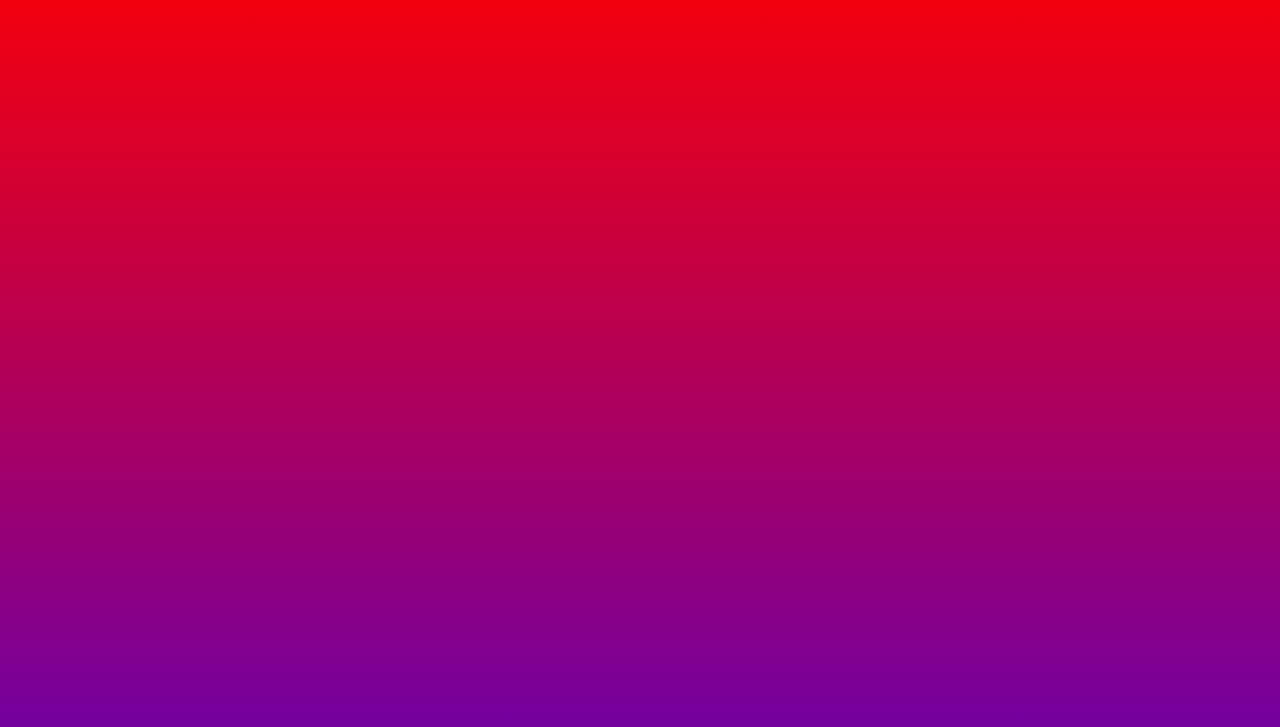
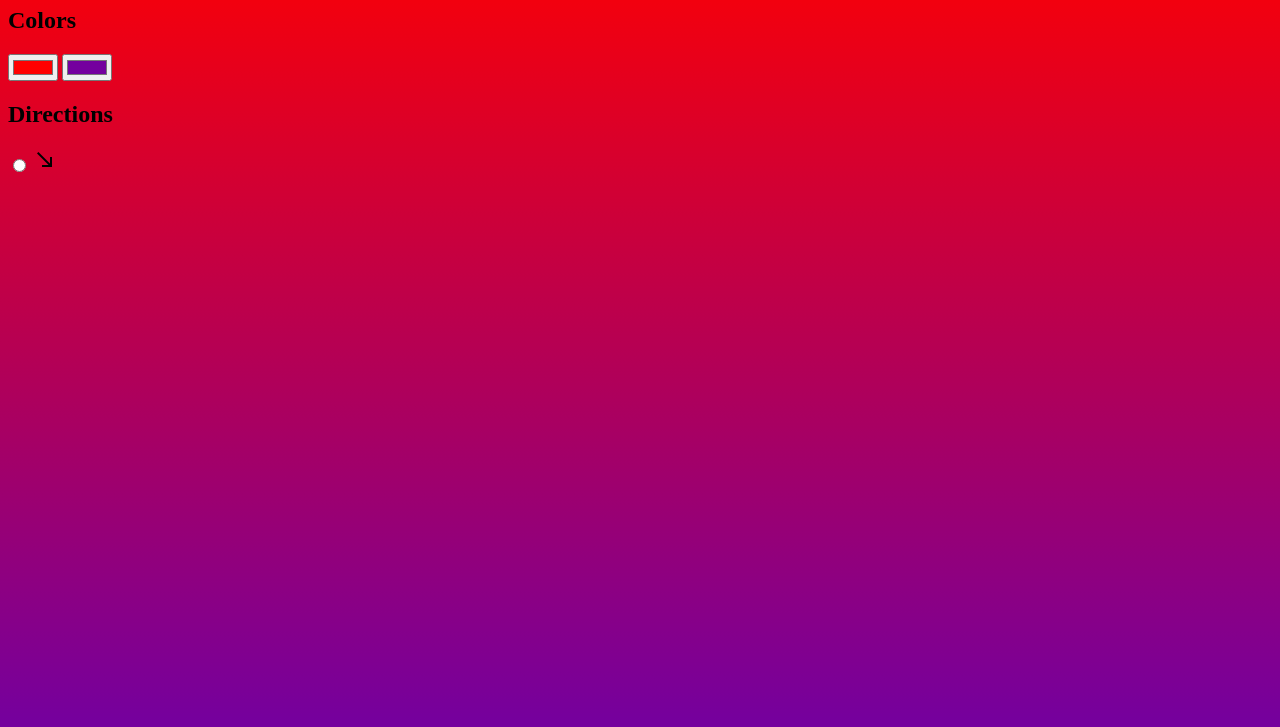
Before and after one commit to johntrehearn/REACT23S_JS, a plain HTML site: page BG/index.html in a window 1280 px wide. Shown: the part 73-800 px from the top of the page. Drawn offline with nearby package versions, Linux system fonts and the light colour scheme.

Commit message:
add form and first radio button

```diff
--- a/BG/index.html
+++ b/BG/index.html
@@ -3,10 +3,27 @@
   <head>
     <meta charset="UTF-8" />
     <meta name="viewport" content="width=device-width, initial-scale=1.0" />
+    <link
+      href="https://fonts.googleapis.com/css2?family=Material+Symbols+Outlined"
+      rel="stylesheet"
+    />
     <link rel="stylesheet" href="style.css" />
     <title>BG generator</title>
   </head>
   <body>
+    <form>
+      <h1>Linear gradient generator</h1>
+      <h2>Colors</h2>
+      <input type="color" name="color1" value="#ff0000" />
+      <input type="color" name="color2" value="#74009e" />
+      <h2>Directions</h2>
+      <div class="directions">
+        <input type="radio" name="direction" id="to_bottom_right" />
+        <label for="to_bottom_right"
+          ><span class="material-symbols-outlined"> south_east </span></label
+        >
+      </div>
+    </form>
     <script src="main.js"></script>
   </body>
 </html>
--- a/BG/style.css
+++ b/BG/style.css
@@ -1,5 +1,5 @@
 body {
-  background-image: linear-gradient(red, rgb(116, 0, 158));
+  background-image: linear-gradient(#ff0000, #74009e);
   background-repeat: no-repeat;
   background-attachment: fixed;
 }
```
